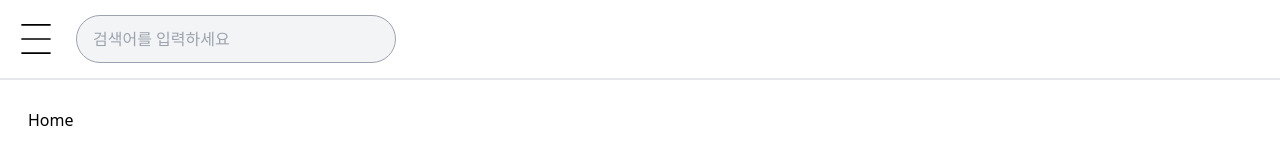
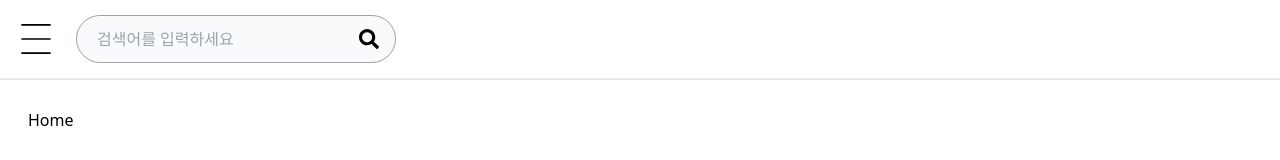
Before and after one commit to suk-6/24-web-programming-prj, a Next.js app: page / in a window 1280 px wide. Shown: the top 160 px of the page. Built offline with nearby package versions, Linux system fonts and the light colour scheme.

Commit message:
feat: Improve SearchBar component styling and functionality

```diff
--- a/src/components/searchBar.tsx
+++ b/src/components/searchBar.tsx
@@ -1,11 +1,14 @@
+import { FaSearch } from "react-icons/fa";
+
 export const SearchBar = () => {
 	return (
-		<div className=" w-80 h-full flex items-center overflow-hidden">
+		<div className=" w-80 h-12 rounded-3xl border border-gray-400 bg-gray-50 flex flex-row justify-center overflow-hidden">
 			<input
 				type="text"
-				className=" w-full h-12 p-4 rounded-3xl border border-gray-400 bg-gray-100 text-black outline-none"
+				className=" w-9/12 h-full ml-5 mr-auto bg-gray-50 text-black outline-none"
 				placeholder="검색어를 입력하세요"
 			/>
+			<FaSearch className="h-full mr-4 ml-auto" size={20} />
 		</div>
 	);
 };
```
